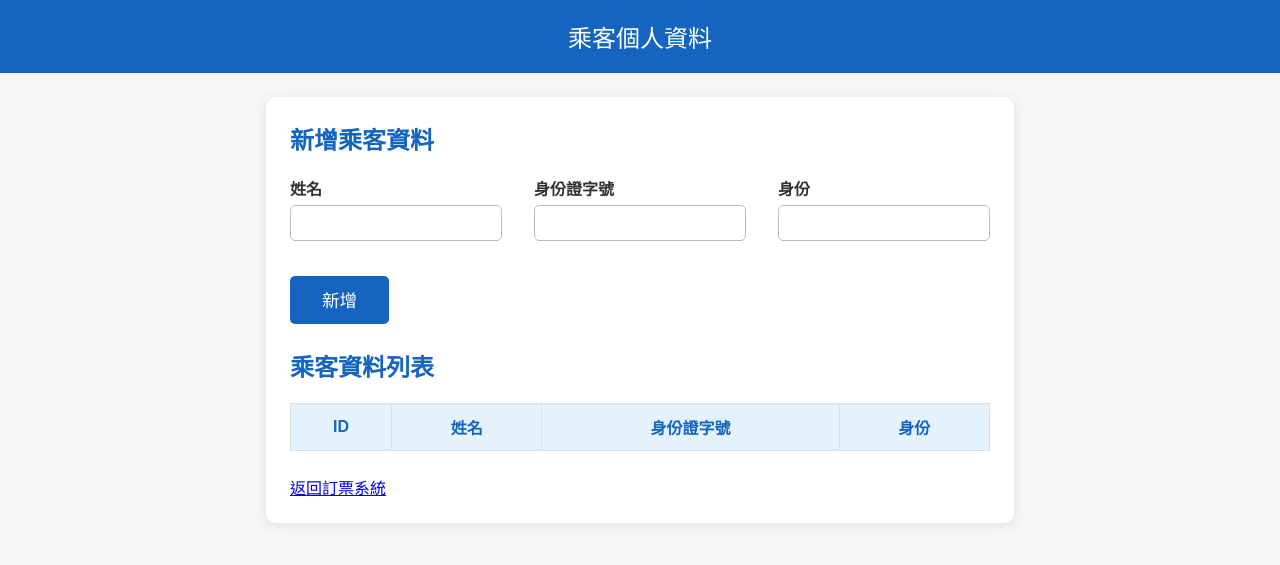
After one commit to herginc/public, a Flask app: page /passenger.html in a window 1280 px wide. The commit adds this page. Shown: the top 565 px of the page. Run offline with Flask 3, Linux system fonts and the light colour scheme; lists and menus that the app fills with data are empty.

Commit message:
Add passenger personal data JSON file and web page; auto-add new passenger when booking.

```diff
--- a/flask-thsr/app.py
+++ b/flask-thsr/app.py
@@ -36,6 +36,9 @@ TICKET_DIR = "./"
 TICKET_REQUEST_FILE = os.path.join(TICKET_DIR, "ticket_requests.json")
 TICKET_HISTORY_FILE = os.path.join(TICKET_DIR, "ticket_history.json")
 
+PASSENGER_DIR = "./json"
+PASSENGER_FILE = os.path.join(PASSENGER_DIR, "passenger_data.json")
+
 # --- 數據庫操作函式 (保持不變) ---
 def load_json(filename):
     if not os.path.exists(filename):
@@ -44,7 +47,6 @@ def load_json(filename):
         with open(filename, "r", encoding="utf-8") as f:
             return json.load(f)
     except json.JSONDecodeError:
-        print(f"[{time.strftime('%H:%M:%S')}] WARNING: Failed to decode {filename}. Starting with empty list.")
         return []
 
 def save_json(filename, data):
@@ -61,6 +63,12 @@ def get_new_id():
     if history:
         max_id = max(max_id, max(h.get("id", 0) for h in history))
     return max_id + 1
+
+def get_new_passenger_id():
+    passengers = load_json(PASSENGER_FILE)
+    if not passengers:
+        return 1
+    return max(p["id"] for p in passengers) + 1
 
 # --- 時間同步函式 (保持不變) ---
 def calculate_server_timeout(client_timeout_s: int, client_timestamp_str: str) -> int:
@@ -132,8 +140,30 @@ def format_ticket_data(ticket: Dict[str, Any]) -> Dict[str, Any]:
 # ===================================================
 
 # 1. 訂票首頁 (GET)
-@app.route("/", methods=["GET"])
+@app.route("/", methods=["GET", "POST"])
 def index():
+    if request.method == "POST":
+        data = request.form
+        # ...原本的訂票資料處理...
+        ticket = {
+            "id": get_new_id(),
+            "status": "訂票待處理",
+            "order_date": datetime.now().strftime("%Y-%m-%d %H:%M:%S"),
+            "name": data.get("name"),
+            "id_number": data.get("id_number"),
+            "train_no": data.get("train_no"),
+            "travel_date": data.get("travel_date"),
+            "from_station": data.get("from_station"),
+            "from_time": data.get("from_time"),
+            "to_station": data.get("to_station"),
+            "to_time": data.get("to_time"),
+        }
+        requests = load_json(TICKET_REQUEST_FILE)
+        requests.append(ticket)
+        save_json(TICKET_REQUEST_FILE, requests)
+        # 新增：檢查是否需要新增乘客資料
+        add_passenger_if_new(ticket["name"], ticket["id_number"])
+        return redirect(url_for("index"))
     requests = load_json(TICKET_REQUEST_FILE)
     # 雖然 index.html 的表格內容由 AJAX 獲取，但這裡仍需傳遞數據以供初始渲染
     formatted_requests = [format_ticket_data(r) for r in requests]
@@ -330,6 +360,38 @@ def update_status():
         return jsonify({"status": "internal_error", "message": str(e)}), 500
 
 
+def add_passenger_if_new(name, id_number):
+    passengers = load_json(PASSENGER_FILE)
+    for p in passengers:
+        if p["name"] == name and p["id_number"] == id_number:
+            return  # Already exists
+    # Add new passenger with default identity
+    new_passenger = {
+        "id": get_new_passenger_id(),
+        "name": name,
+        "id_number": id_number,
+        "identity": "一般"
+    }
+    passengers.append(new_passenger)
+    save_json(PASSENGER_FILE, passengers)
+
+@app.route("/passenger.html", methods=["GET", "POST"])
+def passenger_page():
+    if request.method == "POST":
+        data = request.form
+        passenger = {
+            "id": get_new_passenger_id(),
+            "name": data.get("name"),
+            "id_number": data.get("id_number"),
+            "identity": data.get("identity")
+        }
+        passengers = load_json(PASSENGER_FILE)
+        passengers.append(passenger)
+        save_json(PASSENGER_FILE, passengers)
+        return render_template("passenger.html", passengers=passengers, success=True)
+    passengers = load_json(PASSENGER_FILE)
+    return render_template("passenger.html", passengers=passengers)
+
 if __name__ == "__main__":
     arg_parser = ArgumentParser(
         usage='Usage: python ' + __file__ + ' [--port <port>] [--help]'
--- /dev/null
+++ b/flask-thsr/templates/passenger.html
@@ -0,0 +1,76 @@
+<!DOCTYPE html>
+<html lang="zh-Hant">
+<head>
+    <meta charset="UTF-8">
+    <title>乘客個人資料</title>
+    <meta name="viewport" content="width=device-width, initial-scale=1">
+    <style>
+        body { font-family: "Noto Sans TC", Arial, sans-serif; background: #f7f7fa; margin: 0; padding: 0; }
+        header { background: #1565c0; color: #fff; padding: 1.2rem 0; text-align: center; font-size: 1.5rem; margin-bottom: 1.5rem; }
+        .container { max-width: 700px; margin: 0 auto; background: #fff; border-radius: 10px; box-shadow: 0 2px 12px #ddd; padding: 1.5rem; }
+        h2 { color: #1565c0; margin-top: 0; }
+        form { display: flex; flex-wrap: wrap; gap: 1rem 2rem; margin-bottom: 1.5rem; align-items: flex-end; }
+        form label { display: flex; flex-direction: column; font-weight: bold; color: #333; font-size: 1rem; flex: 1 1 180px; min-width: 120px; }
+        form input { padding: 0.5rem; border: 1px solid #bbb; border-radius: 5px; font-size: 1rem; margin-top: 0.3rem; }
+        form button { background: #1565c0; color: #fff; border: none; border-radius: 5px; padding: 0.7rem 2rem; font-size: 1.1rem; cursor: pointer; margin-top: 1.2rem; transition: background 0.2s; }
+        form button:hover { background: #003c8f; }
+        table { width: 100%; border-collapse: collapse; margin-bottom: 1.5rem; background: #fafbfc; font-size: 1rem; }
+        th, td { border: 1px solid #e0e0e0; padding: 0.7rem 0.5rem; text-align: center; word-break: break-all; }
+        th { background: #e3f2fd; color: #1565c0; font-weight: bold; }
+        tr:nth-child(even) { background: #f9f9f9; }
+        .success { color: green; font-weight: bold; margin-bottom: 1rem; }
+        @media (max-width: 600px) {
+            .container { padding: 0.5rem; }
+            header { font-size: 1.1rem; padding: 0.7rem 0; }
+            h2 { font-size: 1rem; }
+            form { flex-direction: column; gap: 0.5rem 0; }
+            form label { min-width: unset; font-size: 1rem; margin-bottom: 0.2rem; align-items: flex-start; }
+            form input { font-size: 1rem; margin-top: 0.2rem; width: 100%; box-sizing: border-box; }
+            form button { width: 100%; font-size: 1rem; margin-top: 0.7rem; padding: 0.6rem 0; }
+            table, th, td { font-size: 0.85rem; padding: 0.4rem 0.2rem; }
+        }
+    </style>
+</head>
+<body>
+    <header>乘客個人資料</header>
+    <div class="container">
+        <h2>新增乘客資料</h2>
+        {% if success %}
+            <div class="success">新增成功！</div>
+        {% endif %}
+        <form method="post">
+            <label>
+                姓名
+                <input name="name" required autocomplete="off">
+            </label>
+            <label>
+                身份證字號
+                <input name="id_number" required autocomplete="off">
+            </label>
+            <label>
+                身份
+                <input name="identity" required autocomplete="off">
+            </label>
+            <button type="submit">新增</button>
+        </form>
+        <h2>乘客資料列表</h2>
+        <table>
+            <tr>
+                <th>ID</th>
+                <th>姓名</th>
+                <th>身份證字號</th>
+                <th>身份</th>
+            </tr>
+            {% for p in passengers %}
+            <tr>
+                <td>{{ p.id }}</td>
+                <td>{{ p.name }}</td>
+                <td>{{ p.id_number }}</td>
+                <td>{{ p.identity }}</td>
+            </tr>
+            {% endfor %}
+        </table>
+        <a href="/">返回訂票系統</a>
+    </div>
+</body>
+</html>
```
Also changed, not shown: flask-thsr/templates/index.html (+18 -1 lines).
